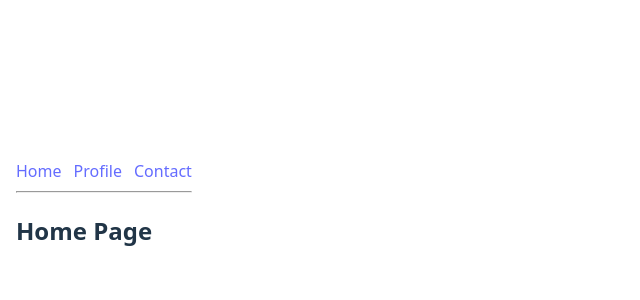
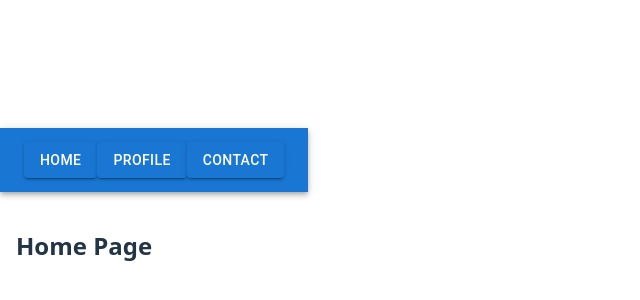
Before and after one commit to RenatMagsumov/rp2025, a React (Vite) app in the folder 2025-09-18/myapp/: page / in a window 1280 px wide. Shown: the part 186-486 px from the top of the page, without its empty margins (0-640 px from the left). Built offline with nearby package versions, Linux system fonts and the light colour scheme.

Commit message:
feat(router): replace nav with MUI AppBar and Buttons

```diff
--- a/2025-09-18/myapp/src/router.tsx
+++ b/2025-09-18/myapp/src/router.tsx
@@ -2,18 +2,31 @@ import { createHashRouter, RouterProvider, Outlet, Link } from "react-router-dom
 import Home from "./components/Home";
 import Profile from "./components/Profile";
 import Contact from "./components/Contact";
+import AppBar from "@mui/material/AppBar";
+import Box from "@mui/material/Box";
+import Toolbar from "@mui/material/Toolbar";
+import Button from "@mui/material/Button";
 
 function Layout() {
     return (
-        <div style={{ padding: 16 }}>
-            <nav style={{ display: "flex", gap: 12 }}>
-                <Link to="/">Home</Link>
-                <Link to="/profile">Profile</Link>
-                <Link to="/contact">Contact</Link>
-            </nav>
-            <hr />
-            <Outlet />
-        </div>
+        <Box sx={{ flexGrow: 1 }}>
+            <AppBar position="static">
+                <Toolbar>
+                    <Button variant="contained" component={Link} to="/">
+                        Home
+                    </Button>
+                    <Button variant="contained" component={Link} to="/profile">
+                        Profile
+                    </Button>
+                    <Button variant="contained" component={Link} to="/contact">
+                        Contact
+                    </Button>
+                </Toolbar>
+            </AppBar>
+            <Box sx={{ p: 2 }}>
+                <Outlet />
+            </Box>
+        </Box>
     );
 }
 
```
